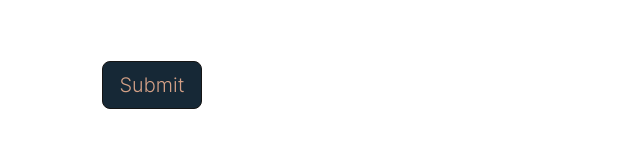
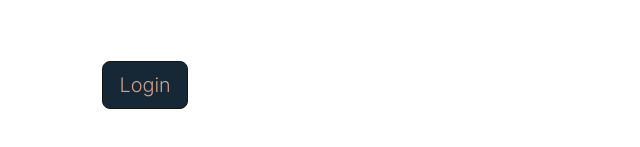
Before and after one commit to YFaizallah/UNITY, a plain HTML site: page adminLogin.html in a window 1280 px wide. Shown: the part 505-652 px from the top of the page, 0-640 px from the left. Drawn offline with Linux system fonts and the light colour scheme.

Commit message:
Login instead of Submit

```diff
--- a/adminLogin.html
+++ b/adminLogin.html
@@ -92,7 +92,7 @@
 
                 </div>
                 <button type="submit" class="btn btn-primary btn-lg btn-block"
-                  style="background-color: #162836; color: #D5A187;">Submit</button>
+                  style="background-color: #162836; color: #D5A187;">Login</button>
               </div>
             </form>
 
```
